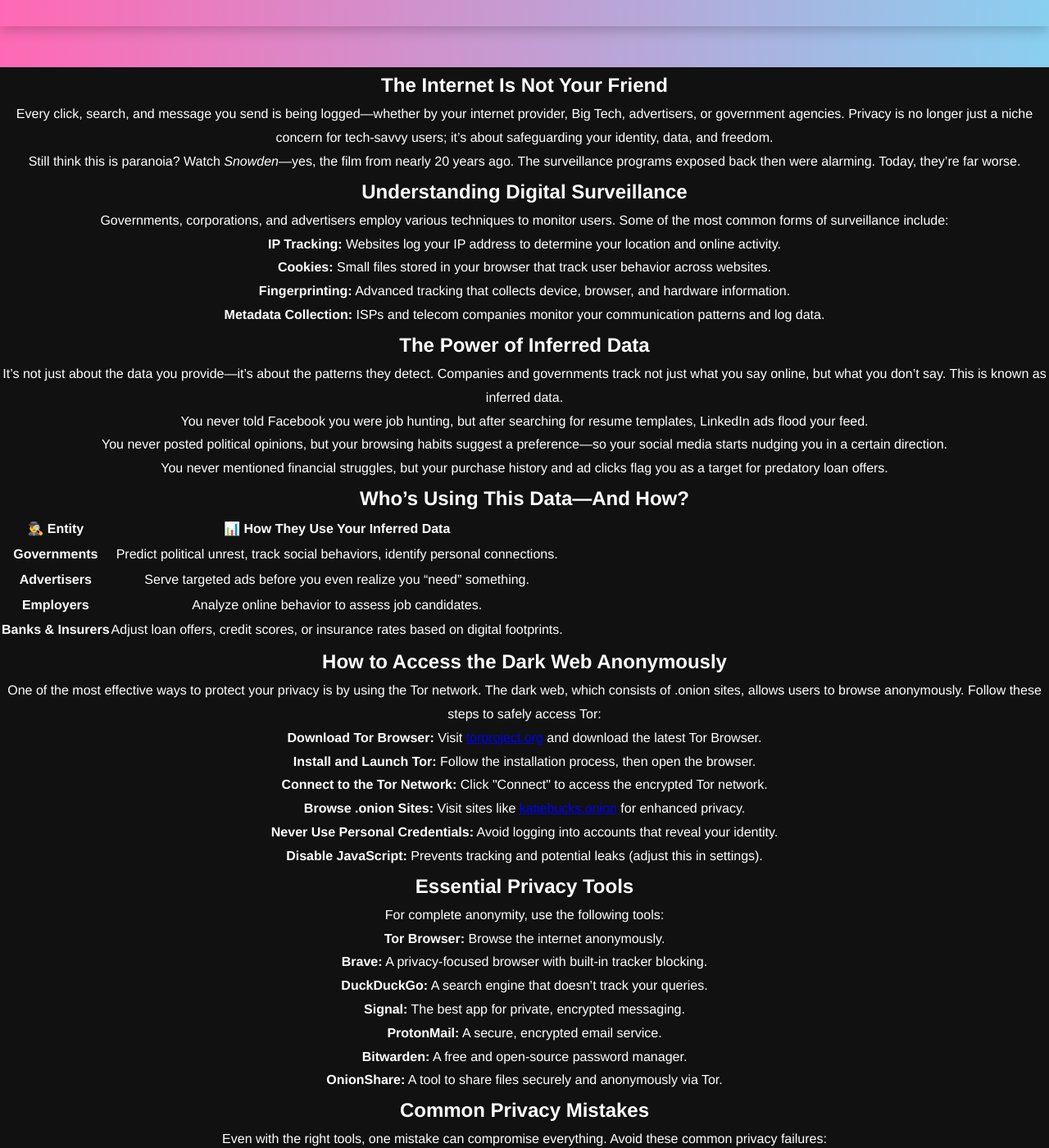
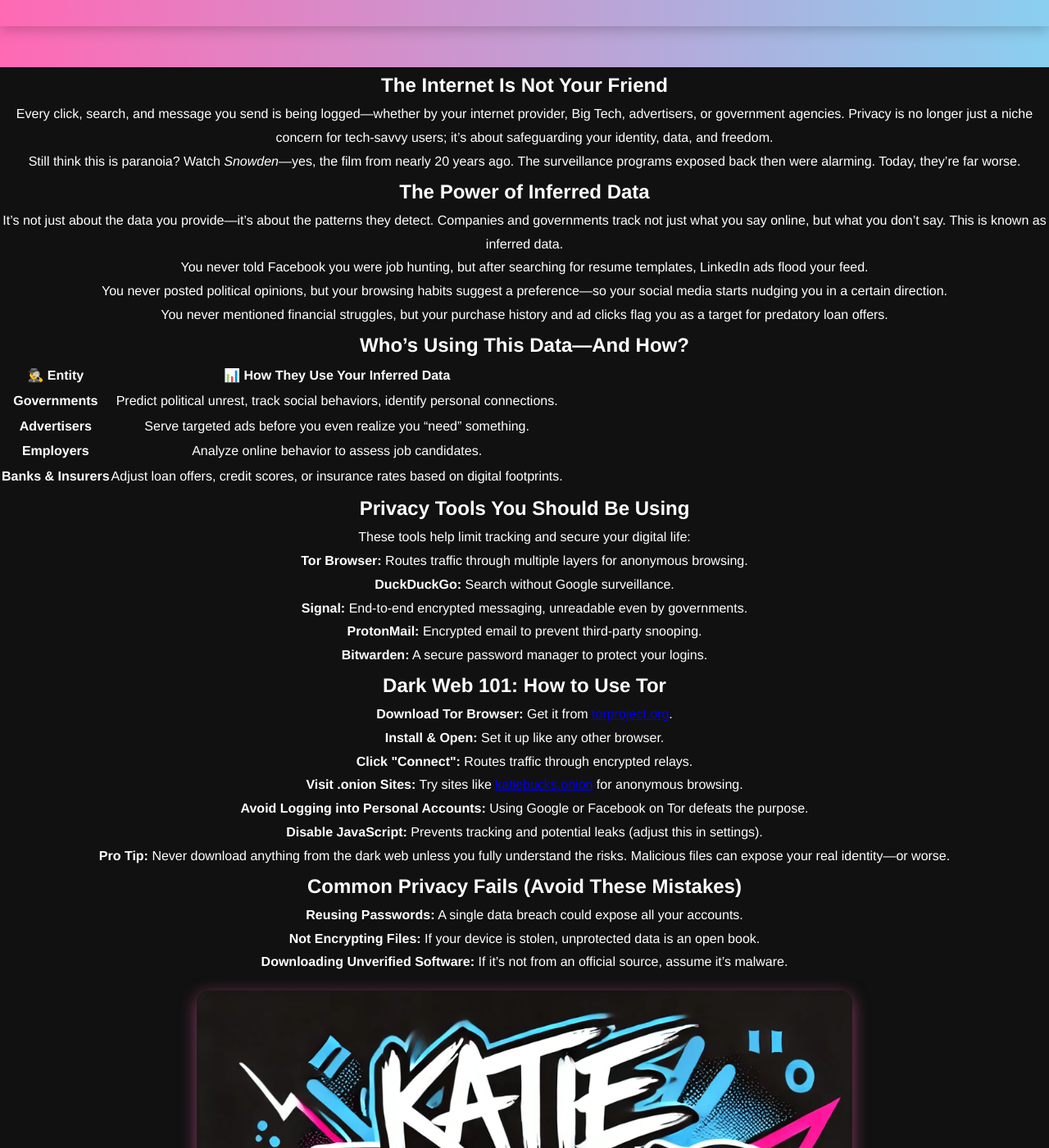
Before and after one commit to katiebucks/katiebucks.xyz, a Jekyll site: the page built from privacyguide.html, in a window 1280 px wide and 1400 px high, scrolled down 716 px. Shown: the whole window at 82% size. Built offline with Jekyll 4.4.1, drawn with Linux system fonts in a browser that asks for light colours; some of the changed text lies outside the part shown.

Commit message:
Update privacyguide.html

```diff
--- a/privacyguide.html
+++ b/privacyguide.html
@@ -13,17 +13,6 @@ description: "Comprehensive guide to online anonymity, Tor, and secure browsing.
         <h2>The Internet Is Not Your Friend</h2>
         <p>Every click, search, and message you send is being logged—whether by your internet provider, Big Tech, advertisers, or government agencies. Privacy is no longer just a niche concern for tech-savvy users; it’s about safeguarding your identity, data, and freedom.</p>
         <p>Still think this is paranoia? Watch <em>Snowden</em>—yes, the film from nearly 20 years ago. The surveillance programs exposed back then were alarming. Today, they’re far worse.</p>
-    </section>
-
-    <section>
-        <h2>Understanding Digital Surveillance</h2>
-        <p>Governments, corporations, and advertisers employ various techniques to monitor users. Some of the most common forms of surveillance include:</p>
-        <ul>
-            <li><strong>IP Tracking:</strong> Websites log your IP address to determine your location and online activity.</li>
-            <li><strong>Cookies:</strong> Small files stored in your browser that track user behavior across websites.</li>
-            <li><strong>Fingerprinting:</strong> Advanced tracking that collects device, browser, and hardware information.</li>
-            <li><strong>Metadata Collection:</strong> ISPs and telecom companies monitor your communication patterns and log data.</li>
-        </ul>
     </section>
 
     <section>
@@ -63,51 +52,36 @@ description: "Comprehensive guide to online anonymity, Tor, and secure browsing.
     </section>
 
     <section>
-        <h2>How to Access the Dark Web Anonymously</h2>
-        <p>One of the most effective ways to protect your privacy is by using the Tor network. The dark web, which consists of .onion sites, allows users to browse anonymously. Follow these steps to safely access Tor:</p>
-        <ol>
-            <li><strong>Download Tor Browser:</strong> Visit <a href="https://www.torproject.org" target="_blank">torproject.org</a> and download the latest Tor Browser.</li>
-            <li><strong>Install and Launch Tor:</strong> Follow the installation process, then open the browser.</li>
-            <li><strong>Connect to the Tor Network:</strong> Click "Connect" to access the encrypted Tor network.</li>
-            <li><strong>Browse .onion Sites:</strong> Visit sites like <a href="http://katiebucks.onion">katiebucks.onion</a> for enhanced privacy.</li>
-            <li><strong>Never Use Personal Credentials:</strong> Avoid logging into accounts that reveal your identity.</li>
-            <li><strong>Disable JavaScript:</strong> Prevents tracking and potential leaks (adjust this in settings).</li>
-        </ol>
-    </section>
-
-    <section>
-        <h2>Essential Privacy Tools</h2>
-        <p>For complete anonymity, use the following tools:</p>
+        <h2>Privacy Tools You Should Be Using</h2>
+        <p>These tools help limit tracking and secure your digital life:</p>
         <ul>
-            <li><strong>Tor Browser:</strong> Browse the internet anonymously.</li>
-            <li><strong>Brave:</strong> A privacy-focused browser with built-in tracker blocking.</li>
-            <li><strong>DuckDuckGo:</strong> A search engine that doesn’t track your queries.</li>
-            <li><strong>Signal:</strong> The best app for private, encrypted messaging.</li>
-            <li><strong>ProtonMail:</strong> A secure, encrypted email service.</li>
-            <li><strong>Bitwarden:</strong> A free and open-source password manager.</li>
-            <li><strong>OnionShare:</strong> A tool to share files securely and anonymously via Tor.</li>
+            <li><strong>Tor Browser:</strong> Routes traffic through multiple layers for anonymous browsing.</li>
+            <li><strong>DuckDuckGo:</strong> Search without Google surveillance.</li>
+            <li><strong>Signal:</strong> End-to-end encrypted messaging, unreadable even by governments.</li>
+            <li><strong>ProtonMail:</strong> Encrypted email to prevent third-party snooping.</li>
+            <li><strong>Bitwarden:</strong> A secure password manager to protect your logins.</li>
         </ul>
     </section>
 
     <section>
-        <h2>Common Privacy Mistakes</h2>
-        <p>Even with the right tools, one mistake can compromise everything. Avoid these common privacy failures:</p>
-        <ul>
-            <li>Reusing passwords across multiple sites.</li>
-            <li>Not encrypting important files.</li>
-            <li>Logging into personal accounts while using Tor.</li>
-            <li>Sharing too much information on social media.</li>
-            <li>Downloading software from unverified sources.</li>
-        </ul>
+        <h2>Dark Web 101: How to Use Tor</h2>
+        <ol>
+            <li><strong>Download Tor Browser:</strong> Get it from <a href="https://www.torproject.org" target="_blank">torproject.org</a>.</li>
+            <li><strong>Install & Open:</strong> Set it up like any other browser.</li>
+            <li><strong>Click "Connect":</strong> Routes traffic through encrypted relays.</li>
+            <li><strong>Visit .onion Sites:</strong> Try sites like <a href="http://katiebucks.onion">katiebucks.onion</a> for anonymous browsing.</li>
+            <li><strong>Avoid Logging into Personal Accounts:</strong> Using Google or Facebook on Tor defeats the purpose.</li>
+            <li><strong>Disable JavaScript:</strong> Prevents tracking and potential leaks (adjust this in settings).</li>
+        </ol>
+        <p><strong>Pro Tip:</strong> Never download anything from the dark web unless you fully understand the risks. Malicious files can expose your real identity—or worse.</p>
     </section>
 
     <section>
-        <h2>Additional Resources</h2>
-        <p>For more privacy tools and best practices, check out:</p>
+        <h2>Common Privacy Fails (Avoid These Mistakes)</h2>
         <ul>
-            <li><a href="https://privacyguides.org">Privacy Guides</a></li>
-            <li><a href="https://www.eff.org">Electronic Frontier Foundation</a></li>
-            <li><a href="https://www.torproject.org">Tor Project</a></li>
+            <li><strong>Reusing Passwords:</strong> A single data breach could expose all your accounts.</li>
+            <li><strong>Not Encrypting Files:</strong> If your device is stolen, unprotected data is an open book.</li>
+            <li><strong>Downloading Unverified Software:</strong> If it’s not from an official source, assume it’s malware.</li>
         </ul>
     </section>
 </main>
```
